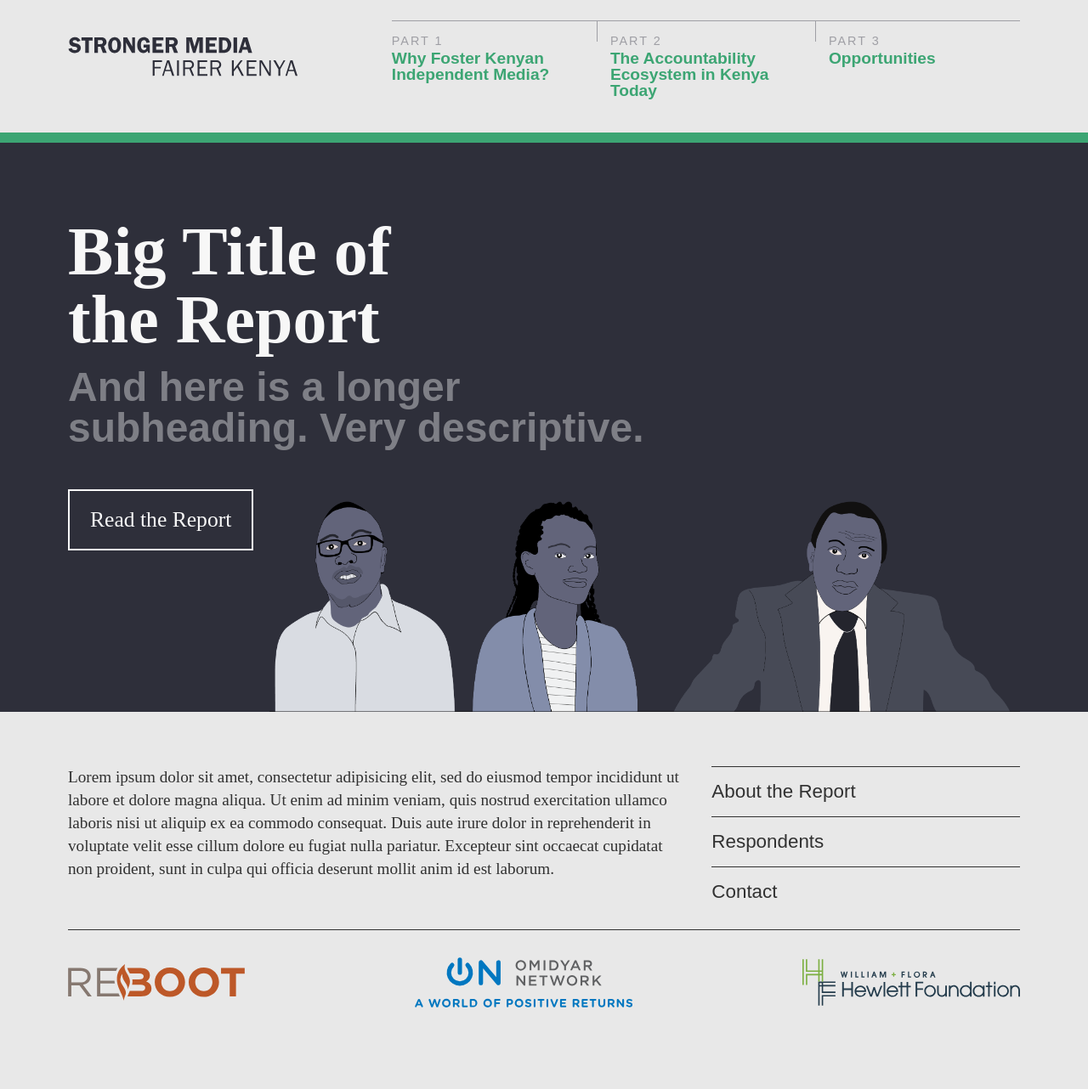
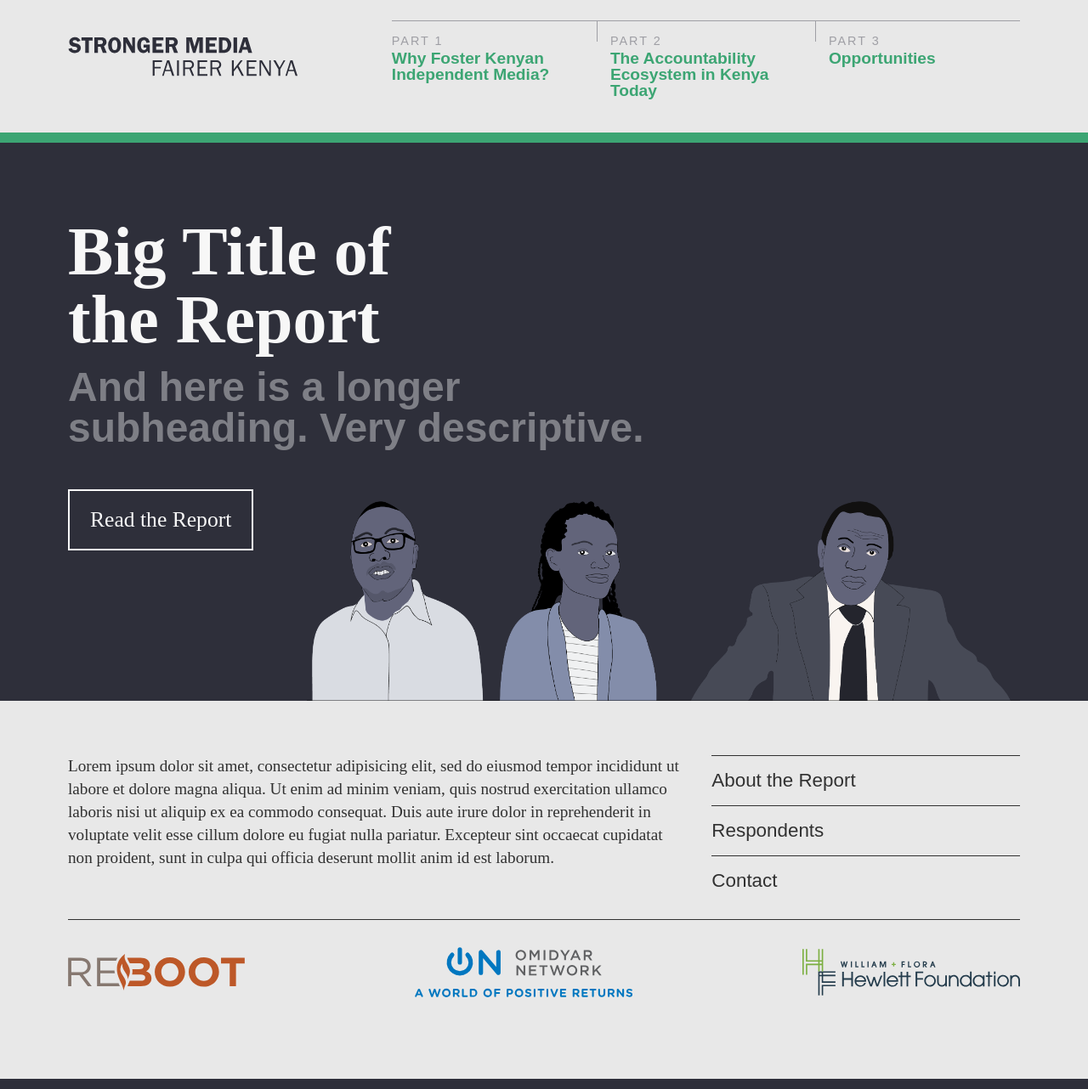
Before and after one commit to theReboot/onken, a Jekyll site: the page built from index.md, in a window 1280 px wide. Shown: the whole page at 85% size. Built offline with Jekyll 4.4.1, drawn with Linux system fonts in a browser that asks for light colours; nearby versions of some CDN libraries.

Commit message:
Reduced size of body copy

```diff
--- a/assets/main.scss
+++ b/assets/main.scss
@@ -312,8 +312,8 @@
 
 p {
   font-family: $sansSerif;
-  font-size: 1.2rem;
-  line-height: 1.5;
+  font-size: 1.14rem;
+  line-height: 1.55;
   margin: 0 0 1rem 0;
 
   a {
```
Also changed, not shown: 4 other files.
